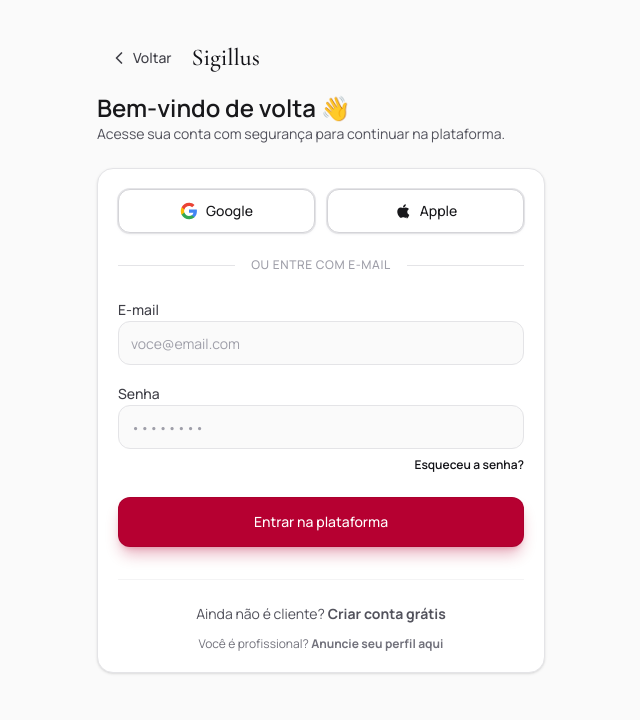
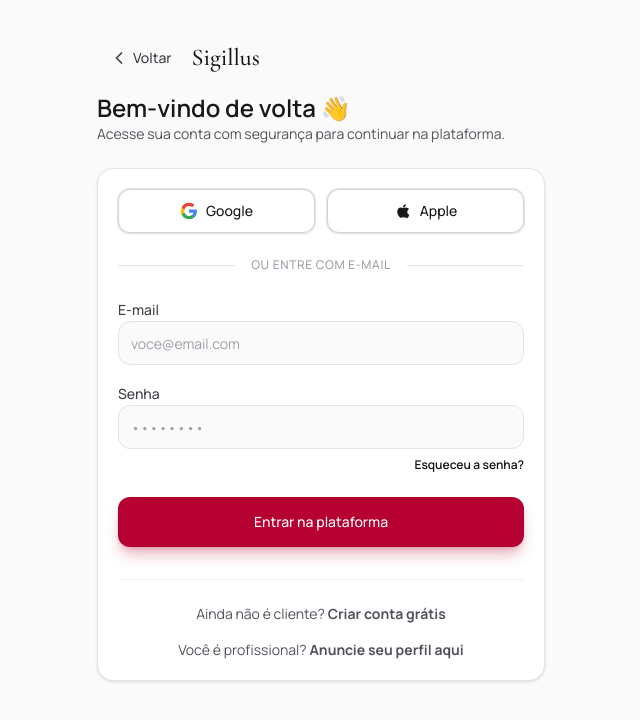
Before and after one commit to warriorsyn/raparigator-front-nextjs, a Next.js app: page /auth/login in a window 1280 px wide. Shown: the top 720 px of the page, without its empty margins (319-959 px from the left). Built offline with nearby package versions, Linux system fonts and the light colour scheme.

Commit message:
feat: enhance button links and improve text styles in ad details, client signup, and login screens

```diff
--- a/components/screens/ad-details-screen.tsx
+++ b/components/screens/ad-details-screen.tsx
@@ -92,8 +92,15 @@ export function AdDetailsScreen({ slug }: AdDetailsScreenProps) {
             <Card className="space-y-3">
               <p className="text-sm text-zinc-600">A partir de</p>
               <p className="text-2xl font-semibold text-zinc-900">{currency(ad.startingPrice)}</p>
-              <Button fullWidth>Iniciar chat</Button>
-              <Link href="/checkout" className="block"><Button fullWidth variant="secondary">Contratar com custodia</Button></Link>
+
+              {/* Envolvendo o botão com o Link apontando para a página de chat */}
+              <Link href="/chat" className="block">
+                <Button fullWidth>Iniciar chat</Button>
+              </Link>
+
+              <Link href="/checkout" className="block">
+                <Button fullWidth variant="secondary">Contratar com custodia</Button>
+              </Link>
               <Button fullWidth variant="ghost" onClick={() => setRiskTarget("WhatsApp")}>Abrir WhatsApp</Button>
               <Button fullWidth variant="ghost" onClick={() => setRiskTarget("Telegram")}>Abrir Telegram</Button>
             </Card>
--- a/components/screens/client-signup-screen.tsx
+++ b/components/screens/client-signup-screen.tsx
@@ -402,9 +402,11 @@ export function ClientSignupScreen() {
                   Acesse sua conta
                 </Link>
               </p>
-              <p className="mt-3 border-t border-dashed border-zinc-200 pt-3 text-xs text-zinc-500">
+              {/* Aumentamos a margem, a fonte para text-sm e o contraste */}
+              <p className="mt-4 border-t border-dashed border-zinc-200 pt-4 text-sm text-zinc-600">
                 Voce e profissional e quer se cadastrar?{" "}
-                <Link href="/auth/cadastro/profissional" className="font-semibold text-zinc-900 hover:underline">
+                {/* Link agora usa a cor da marca (wine-700) e font-bold */}
+                <Link href="/auth/cadastro/profissional" className="font-bold text-wine-700 hover:underline">
                   Anuncie seu perfil aqui
                 </Link>
               </p>
--- a/components/screens/login-screen.tsx
+++ b/components/screens/login-screen.tsx
@@ -64,16 +64,18 @@ export function LoginScreen() {
       </form>
 
       {/* Rodapé de Cadastro redesenhado */}
-      <div className="mt-8 pt-6 border-t border-zinc-100 flex flex-col gap-3 text-center text-sm text-zinc-600">
+      <div className="mt-8 pt-6 border-t border-zinc-100 flex flex-col gap-4 text-center text-sm text-zinc-600">
         <p>
           Ainda não é cliente?{' '}
           <Link href="/auth/cadastro/cliente" className="font-bold text-wine-700 hover:underline">
             Criar conta grátis
           </Link>
         </p>
-        <p className="text-xs text-zinc-500">
+        {/* Retirado o text-xs text-zinc-500, agora herda o text-sm do container pai */}
+        <p className="text-zinc-600">
           Você é profissional?{' '}
-          <Link href="/auth/cadastro/profissional" className="font-bold text-zinc-900 hover:underline">
+          {/* Padronizado com font-bold e a cor wine-700 */}
+          <Link href="/auth/cadastro/profissional" className="font-bold text-wine-700 hover:underline">
             Anuncie seu perfil aqui
           </Link>
         </p>
```
